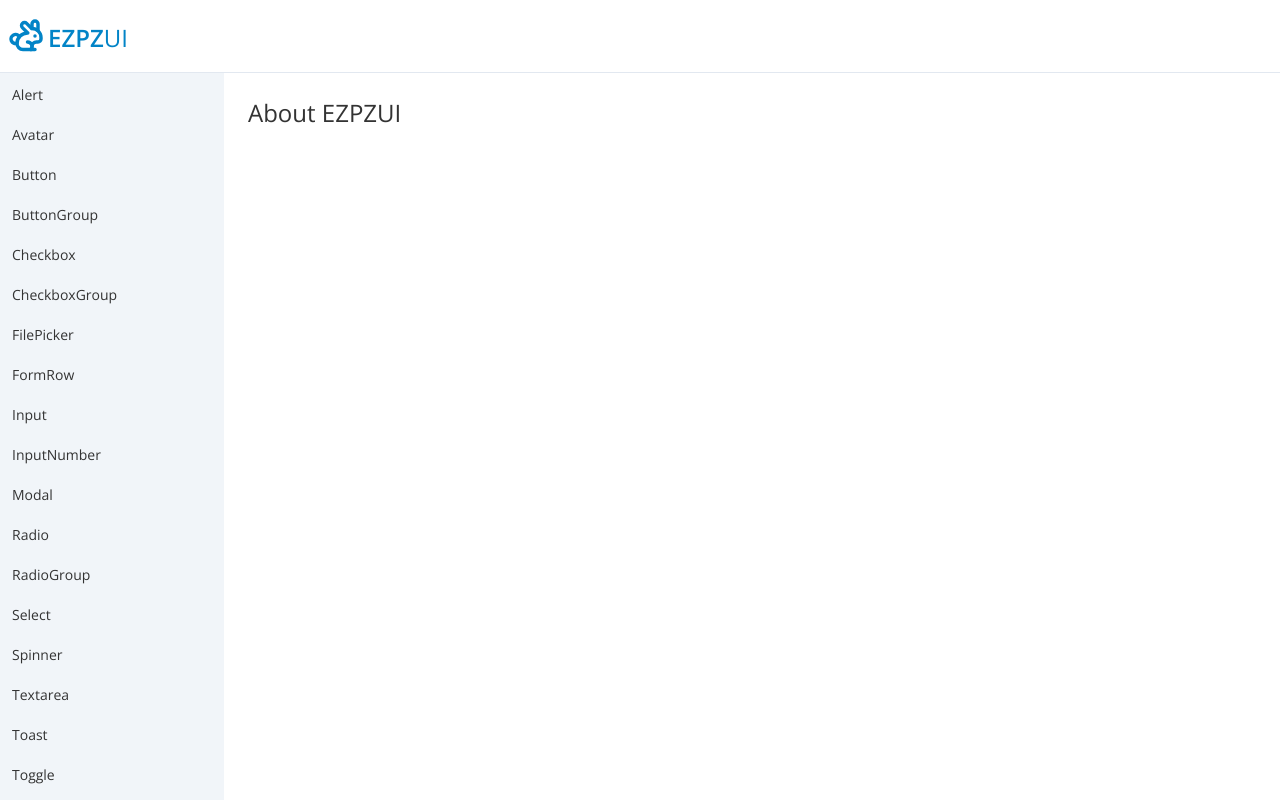
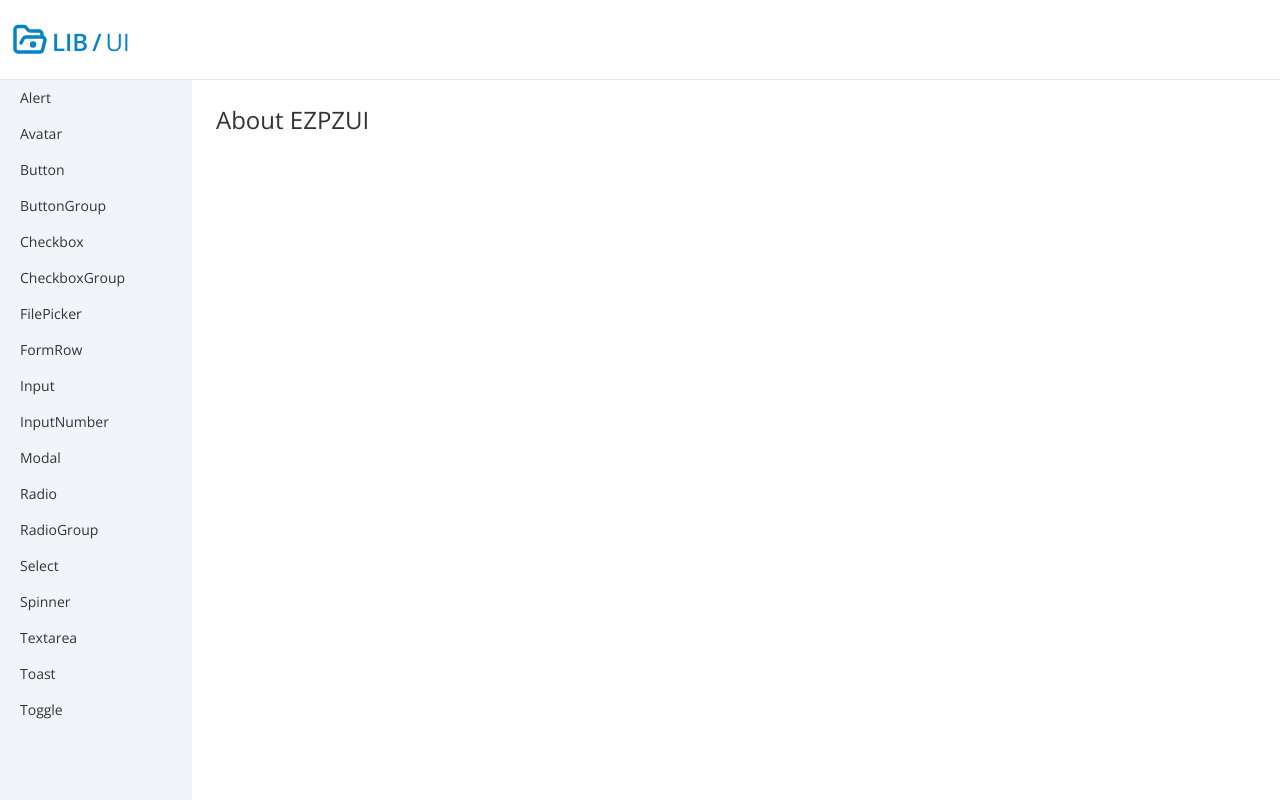
Before and after one commit to codepilotsf/ezpz-ui, a SvelteKit app: page / in a window 1280 px wide. Built offline with nearby package versions, Linux system fonts and the light colour scheme.

Commit message:
Remove Menu component and update MenuItem styles

```diff
--- a/src/lib/components/Menu.svelte
+++ /dev/null
@@ -1,22 +0,0 @@
-<script>
-	import MenuItem from './MenuItem.svelte';
-</script>
-
-<MenuItem href="/alert" label="Alert" />
-<MenuItem href="/avatar" label="Avatar" />
-<MenuItem href="/button" label="Button" />
-<MenuItem href="/button-group" label="ButtonGroup" />
-<MenuItem href="/checkbox" label="Checkbox" />
-<MenuItem href="/checkbox-group" label="CheckboxGroup" />
-<MenuItem href="/file-picker" label="FilePicker" />
-<MenuItem href="/form-row" label="FormRow" />
-<MenuItem href="/input" label="Input" />
-<MenuItem href="/input-number" label="InputNumber" />
-<MenuItem href="/modal" label="Modal" />
-<MenuItem href="/radio" label="Radio" />
-<MenuItem href="/radio-group" label="RadioGroup" />
-<MenuItem href="/select" label="Select" />
-<MenuItem href="/spinner" label="Spinner" />
-<MenuItem href="/textarea" label="Textarea" />
-<MenuItem href="/toast" label="Toast" />
-<MenuItem href="/toggle" label="Toggle" />
--- a/src/lib/components/MenuItem.svelte
+++ b/src/lib/components/MenuItem.svelte
@@ -8,7 +8,7 @@
 </script>
 
 <a
-	class="m-1 block p-2 text-sm"
+	class="block p-2 text-sm"
 	class:rounded={isActive}
 	class:bg-sky-600={isActive}
 	class:text-white={isActive}
--- a/src/routes/+layout.svelte
+++ b/src/routes/+layout.svelte
@@ -1,29 +1,46 @@
 <script>
 	import '@fontsource-variable/open-sans';
 	import '../app.pcss';
-	import { Rabbit } from 'lucide-svelte';
-	import Menu from '$lib/components/Menu.svelte';
+	import { FolderOpenDot } from 'lucide-svelte';
+	import MenuItem from '$lib/components/MenuItem.svelte';
 </script>
 
 <svelte:head>
-	<title>EZPZ UI</title>
+	<title>LIB/UI</title>
 </svelte:head>
 
 <page-wrapper class="flex h-full flex-col">
 	<!-- Header -->
 	<header
-		class="flex h-20 items-center border-b border-b-slate-200 bg-white px-2 text-sky-600 shadow"
+		class="flex h-20 items-center border-b border-b-slate-200 bg-white px-3 text-sky-600 shadow"
 	>
 		<a href="/" class="flex items-end gap-1 text-2xl font-semibold">
-			<Rabbit size={36} strokeWidth={2.3} />
-			<span>EZPZ<span class="font-light">UI</span></span>
+			<FolderOpenDot size={36} strokeWidth={2.3} />
+			<span>LIB<span class="mx-1">/</span><span class="font-light">UI</span></span>
 		</a>
 	</header>
 
-	<scrollable-wrapper class="flex h-full w-full">
+	<scrollable-wrapper class="flex w-full flex-1">
 		<!-- Menu -->
-		<scrollable-menu class="block h-full w-56 bg-slate-100">
-			<Menu />
+		<scrollable-menu class="block h-full min-w-48 bg-slate-100 px-3">
+			<MenuItem href="/alert" label="Alert" />
+			<MenuItem href="/avatar" label="Avatar" />
+			<MenuItem href="/button" label="Button" />
+			<MenuItem href="/button-group" label="ButtonGroup" />
+			<MenuItem href="/checkbox" label="Checkbox" />
+			<MenuItem href="/checkbox-group" label="CheckboxGroup" />
+			<MenuItem href="/file-picker" label="FilePicker" />
+			<MenuItem href="/form-row" label="FormRow" />
+			<MenuItem href="/input" label="Input" />
+			<MenuItem href="/input-number" label="InputNumber" />
+			<MenuItem href="/modal" label="Modal" />
+			<MenuItem href="/radio" label="Radio" />
+			<MenuItem href="/radio-group" label="RadioGroup" />
+			<MenuItem href="/select" label="Select" />
+			<MenuItem href="/spinner" label="Spinner" />
+			<MenuItem href="/textarea" label="Textarea" />
+			<MenuItem href="/toast" label="Toast" />
+			<MenuItem href="/toggle" label="Toggle" />
 		</scrollable-menu>
 
 		<!-- Content -->
```
